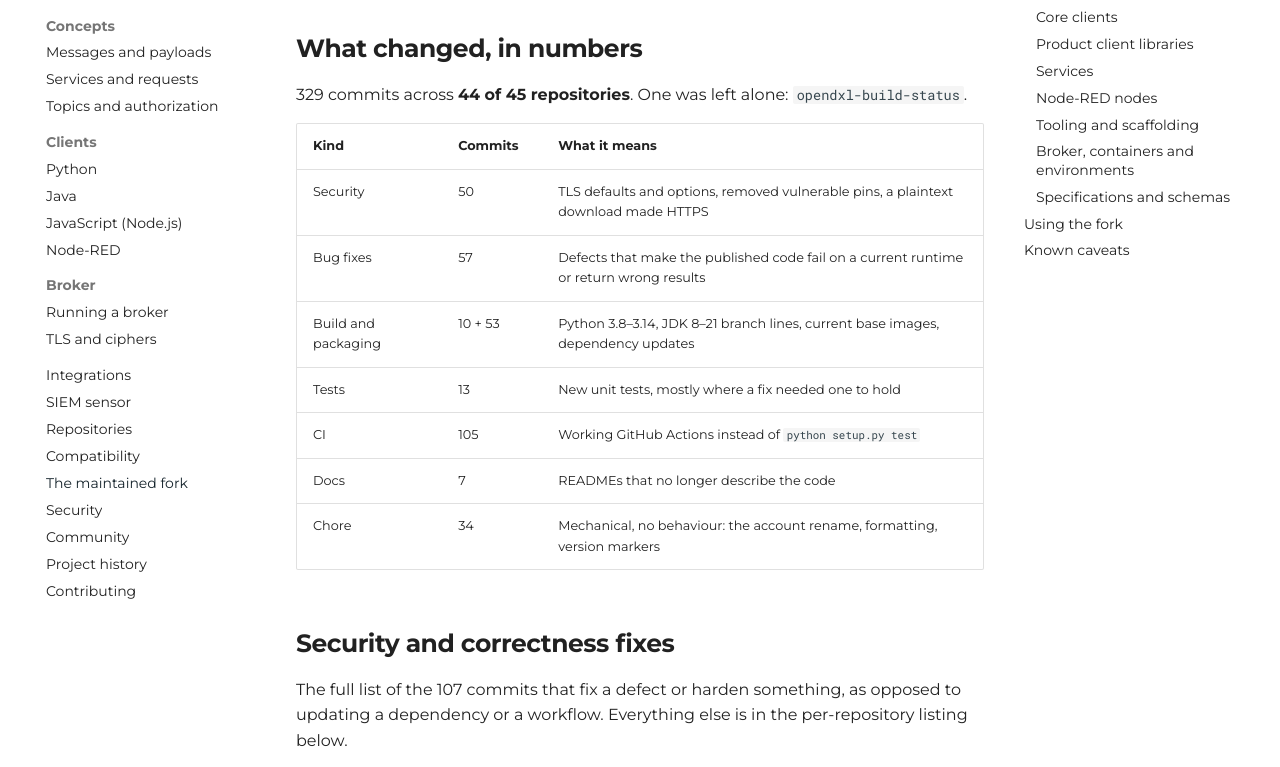
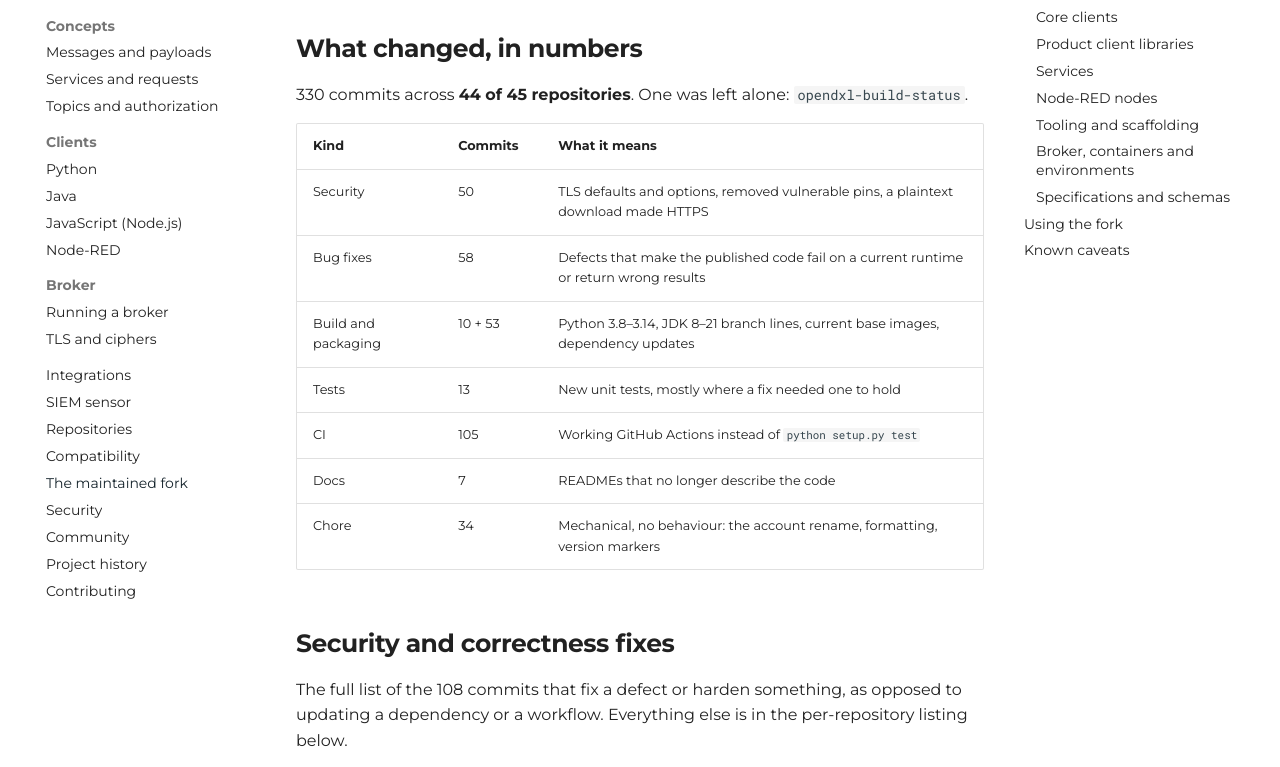
Before and after one commit to JMuellerTX/opendxl-docs, an MkDocs documentation site: the page built from docs/fork.md, in a window 1280 px wide and 1400 px high, scrolled down 535 px. Shown: the part 175-942 px from the top of the window. Built offline with MkDocs 1.6.1 and Material for MkDocs 9.7.7, drawn with Linux system fonts in a browser that asks for light colours; comment, search, counter and statistics services are not loaded; some of the changed text lies outside the part shown.

Commit message:
Regenerate the fork inventory: 330 commits, 58 bug fixes
Picks up the seven review fixes in the Python client.

Co-Authored-By: Claude Opus 5 <noreply@anthropic.com>

```diff
--- a/docs/fork.md
+++ b/docs/fork.md
@@ -25,13 +25,13 @@ repositories**.
 
 ## What changed, in numbers
 
-329 commits across **44 of 45 repositories**. One was left alone:
+330 commits across **44 of 45 repositories**. One was left alone:
 `opendxl-build-status`.
 
 | Kind | Commits | What it means |
 |---|---|---|
 | Security | 50 | TLS defaults and options, removed vulnerable pins, a plaintext download made HTTPS |
-| Bug fixes | 57 | Defects that make the published code fail on a current runtime or return wrong results |
+| Bug fixes | 58 | Defects that make the published code fail on a current runtime or return wrong results |
 | Build and packaging | 10 + 53 | Python 3.8–3.14, JDK 8–21 branch lines, current base images, dependency updates |
 | Tests | 13 | New unit tests, mostly where a fix needed one to hold |
 | CI | 105 | Working GitHub Actions instead of `python setup.py test` |
@@ -40,7 +40,7 @@ repositories**.
 
 ## Security and correctness fixes
 
-The full list of the 107 commits that fix a defect or harden something, as opposed to
+The full list of the 108 commits that fix a defect or harden something, as opposed to
 updating a dependency or a workflow. Everything else is in the per-repository listing below.
 
 | Kind | Repository | Change |
```
Also changed, not shown: other parts of docs/fork.md (+3 -1 lines), 1 other file.
